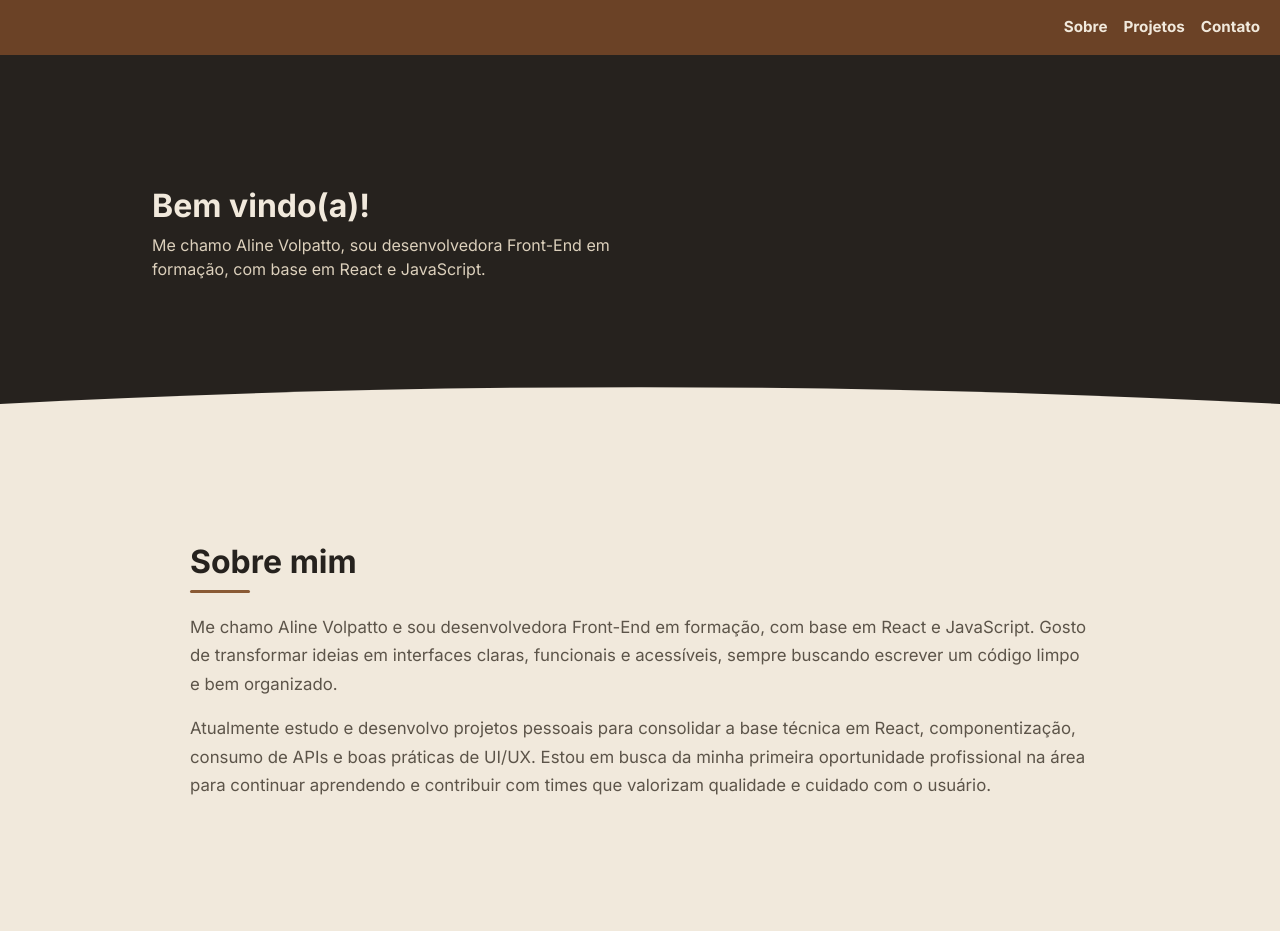
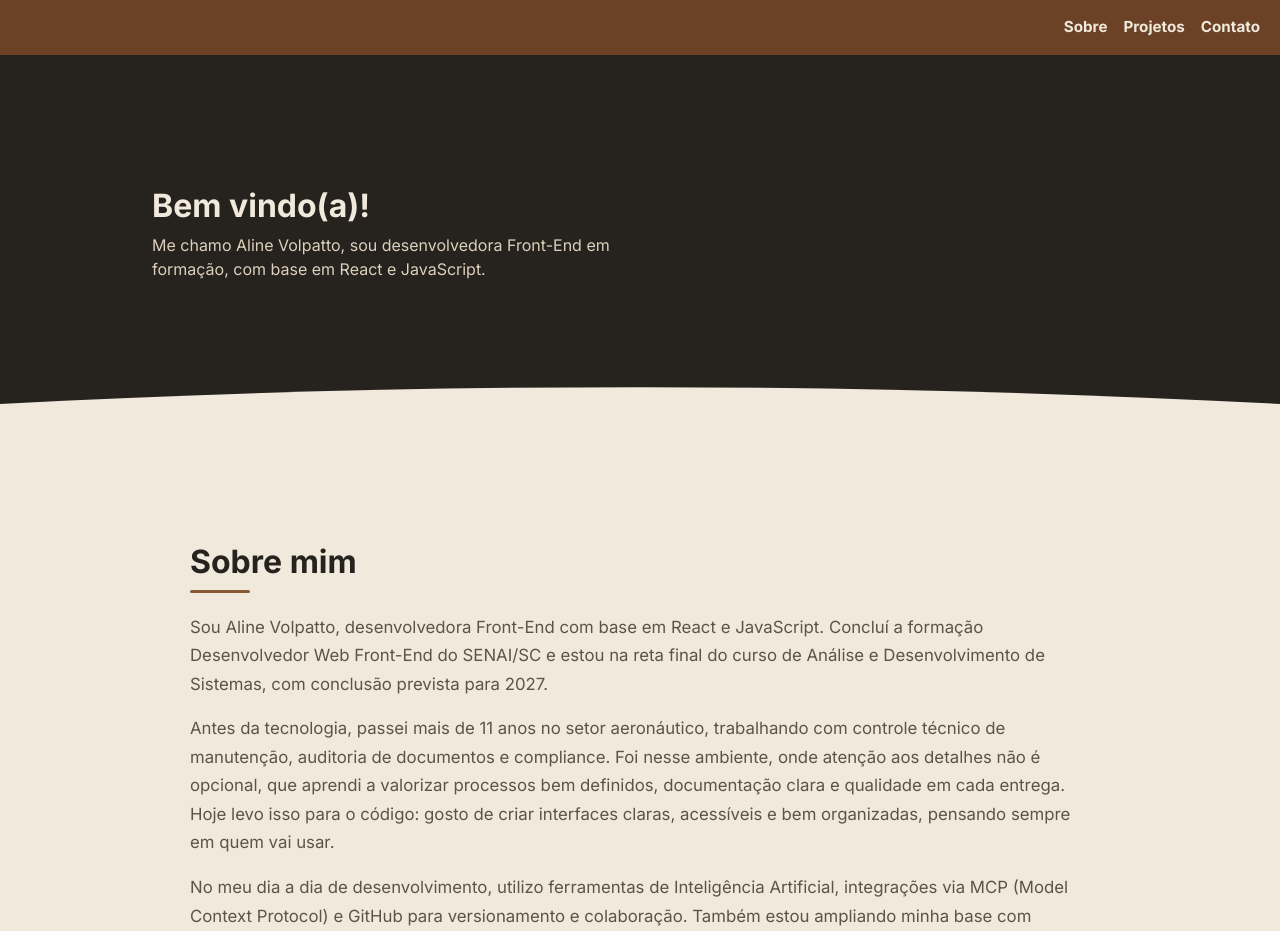
Before and after one commit to aline-volpatto/portfolio_dev, a React (Vite) app: page / in a window 1280 px wide. Shown: the top 931 px of the page. Built offline with nearby package versions, Linux system fonts and the light colour scheme.

Commit message:
Atualiza o "Sobre mim"

```diff
--- a/src/components/sobreMim/SobreMim.jsx
+++ b/src/components/sobreMim/SobreMim.jsx
@@ -6,17 +6,26 @@ function SobreMim() {
       <div className={styles.container}>
         <h2 className={styles.titulo}>Sobre mim</h2>
         <p className={styles.texto}>
-          Me chamo Aline Volpatto e sou desenvolvedora Front-End em formação,
-          com base em React e JavaScript. Gosto de transformar ideias em
-          interfaces claras, funcionais e acessíveis, sempre buscando escrever
-          um código limpo e bem organizado.
+          Sou Aline Volpatto, desenvolvedora Front-End com base em React e
+          JavaScript. Concluí a formação Desenvolvedor Web Front-End do SENAI/SC
+          e estou na reta final do curso de Análise e Desenvolvimento de
+          Sistemas, com conclusão prevista para 2027.
         </p>
         <p className={styles.texto}>
-          Atualmente estudo e desenvolvo projetos pessoais para consolidar a
-          base técnica em React, componentização, consumo de APIs e boas
-          práticas de UI/UX. Estou em busca da minha primeira oportunidade
-          profissional na área para continuar aprendendo e contribuir com
-          times que valorizam qualidade e cuidado com o usuário.
+          Antes da tecnologia, passei mais de 11 anos no setor aeronáutico,
+          trabalhando com controle técnico de manutenção, auditoria de
+          documentos e compliance. Foi nesse ambiente, onde atenção aos
+          detalhes não é opcional, que aprendi a valorizar processos bem
+          definidos, documentação clara e qualidade em cada entrega. Hoje levo
+          isso para o código: gosto de criar interfaces claras, acessíveis e
+          bem organizadas, pensando sempre em quem vai usar.
+        </p>
+        <p className={styles.texto}>
+          No meu dia a dia de desenvolvimento, utilizo ferramentas de
+          Inteligência Artificial, integrações via MCP (Model Context Protocol)
+          e GitHub para versionamento e colaboração. Também estou ampliando
+          minha base com estudos em back-end e IA, e sigo desenvolvendo projetos
+          com React, consumo de APIs e boas práticas de UI/UX.
         </p>
       </div>
     </section>
```
